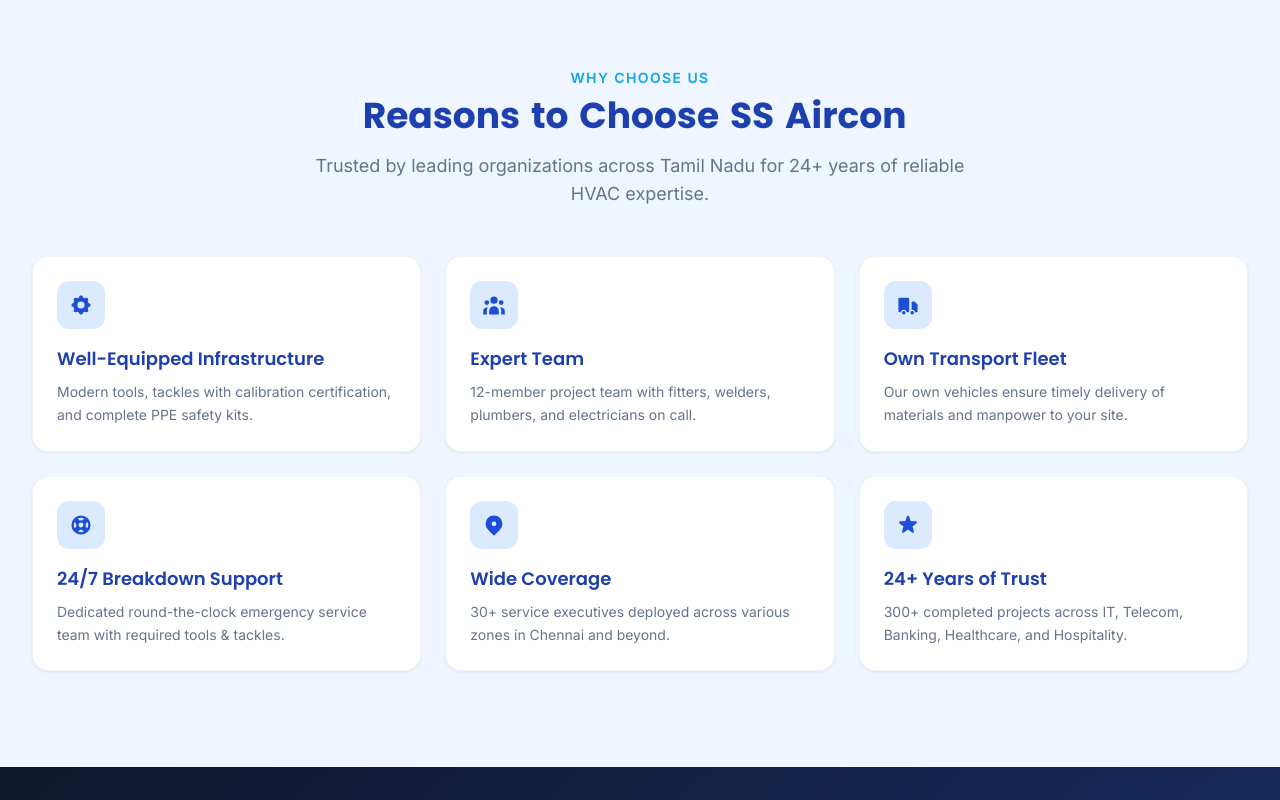
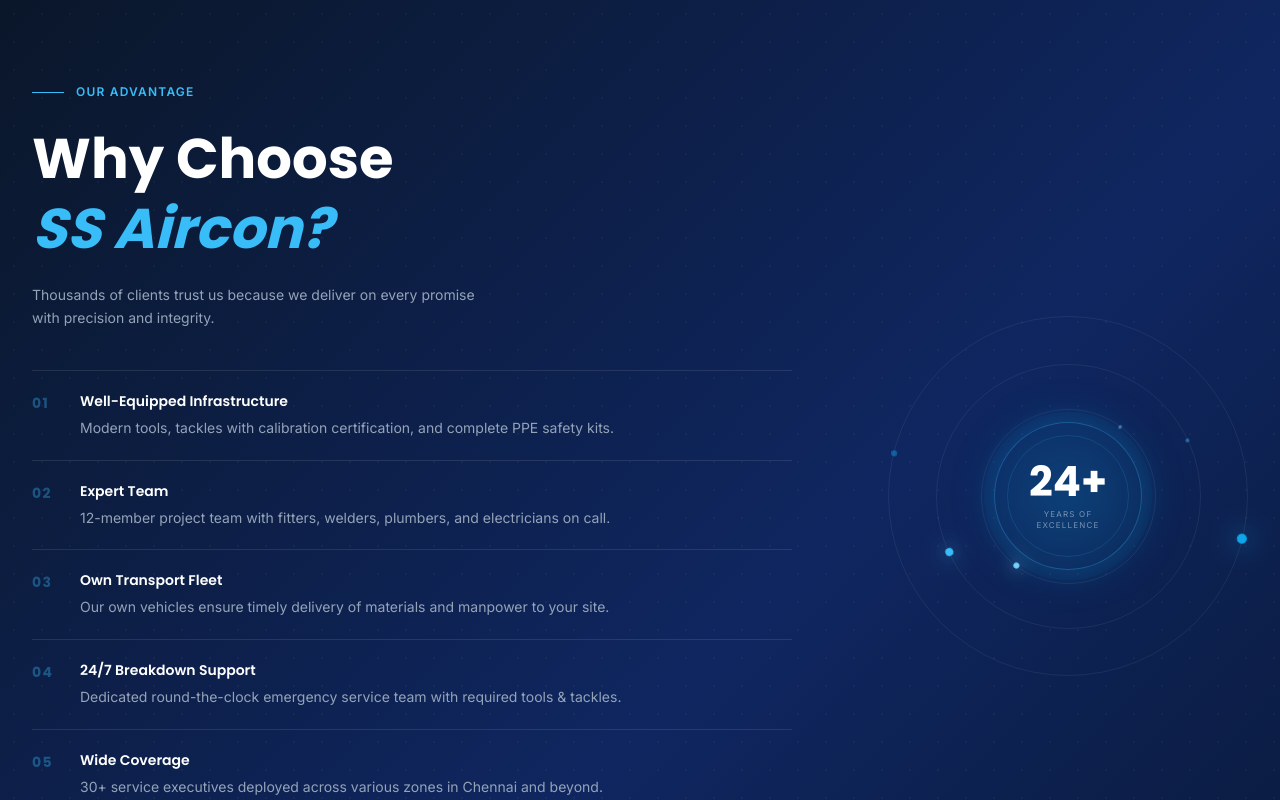
Before and after one commit to Prathap011/ssaircons, a React (Vite) app: page / in a window 1280 px wide. Shown: the part 3640-4440 px from the top of the page. Built offline with nearby package versions, Linux system fonts and the light colour scheme.

Commit message:
feat(ServicesSection, WhyUsSection, Home): enhance UI with improved styling; update section layouts and animations

```diff
--- a/src/components/ServicesSection.jsx
+++ b/src/components/ServicesSection.jsx
@@ -101,14 +101,14 @@ function ServiceCard({ service, index }) {
 
 export default function ServicesSection() {
   return (
-    <section className="section-padding bg-gradient-to-br from-slate-900 to-primary-900" id="services">
+    // <section className="section-padding bg-gradient-to-br from-slate-900 to-primary-900" id="services">
+    <section className="section-padding" id="services">
       <div className="container-custom">
         <SectionTitle
           label="Our Services"
           title="Comprehensive HVAC Services"
           subtitle="From routine maintenance to full HVAC installations — we handle it all with expert precision."
           center
-          dark
         />
         <div className="grid sm:grid-cols-2 lg:grid-cols-4 gap-6">
           {services.map((s, i) => (
--- a/src/components/WhyUsSection.jsx
+++ b/src/components/WhyUsSection.jsx
@@ -1,111 +1,236 @@
 import { motion } from 'framer-motion'
 import { useInView } from '../hooks/useInView'
-import SectionTitle from './SectionTitle'
-import {
-  HiCog,
-  HiUserGroup,
-  HiTruck,
-  HiSupport,
-  HiLocationMarker,
-  HiStar,
-} from 'react-icons/hi'
 
 const reasons = [
   {
-    Icon: HiCog,
+    num: '01',
     title: 'Well-Equipped Infrastructure',
     description: 'Modern tools, tackles with calibration certification, and complete PPE safety kits.',
   },
   {
-    Icon: HiUserGroup,
+    num: '02',
     title: 'Expert Team',
     description: '12-member project team with fitters, welders, plumbers, and electricians on call.',
   },
   {
-    Icon: HiTruck,
+    num: '03',
     title: 'Own Transport Fleet',
-    description: "Our own vehicles ensure timely delivery of materials and manpower to your site.",
+    description: 'Our own vehicles ensure timely delivery of materials and manpower to your site.',
   },
   {
-    Icon: HiSupport,
+    num: '04',
     title: '24/7 Breakdown Support',
     description: 'Dedicated round-the-clock emergency service team with required tools & tackles.',
   },
   {
-    Icon: HiLocationMarker,
+    num: '05',
     title: 'Wide Coverage',
     description: '30+ service executives deployed across various zones in Chennai and beyond.',
   },
   {
-    Icon: HiStar,
+    num: '06',
     title: '24+ Years of Trust',
     description: '300+ completed projects across IT, Telecom, Banking, Healthcare, and Hospitality.',
   },
 ]
 
-const cardVariants = {
-  rest: { y: 0, boxShadow: '0 1px 3px rgba(0,0,0,0.08)' },
-  hover: { y: -8, boxShadow: '0 24px 48px -12px rgba(14,116,144,0.2)' },
+// Orbiting dot ring
+function OrbitRing({ size, duration, dotColor, dotSize = 9, clockwise = true, delay = 0 }) {
+  return (
+    <div
+      className="absolute rounded-full"
+      style={{
+        width: size,
+        height: size,
+        border: '1px solid rgba(255,255,255,0.07)',
+      }}
+    >
+      <motion.div
+        className="absolute inset-0 rounded-full"
+        animate={{ rotate: clockwise ? 360 : -360 }}
+        transition={{ duration, repeat: Infinity, ease: 'linear', delay }}
+      >
+        {/* Primary dot */}
+        <div
+          className="absolute rounded-full"
+          style={{
+            width: dotSize,
+            height: dotSize,
+            background: dotColor,
+            top: -(dotSize / 2),
+            left: '50%',
+            transform: 'translateX(-50%)',
+            boxShadow: `0 0 ${dotSize * 2.5}px ${dotColor}`,
+          }}
+        />
+        {/* Second dot, opposite side */}
+        <div
+          className="absolute rounded-full"
+          style={{
+            width: dotSize * 0.6,
+            height: dotSize * 0.6,
+            background: dotColor,
+            bottom: -(dotSize * 0.6) / 2,
+            left: '50%',
+            transform: 'translateX(-50%)',
+            opacity: 0.45,
+          }}
+        />
+      </motion.div>
+    </div>
+  )
 }
 
-const iconVariants = {
-  rest: { scale: 1, rotate: 0 },
-  hover: { scale: 1.1, rotate: 8, transition: { duration: 0.35 } },
-}
-
-const topBarVariants = {
-  rest: { scaleX: 0 },
-  hover: { scaleX: 1, transition: { duration: 0.3, ease: 'easeOut' } },
-}
-
+// Section
 export default function WhyUsSection() {
   const { ref, inView } = useInView()
 
   return (
-    <section className="section-padding bg-primary-50" id="why-us">
-      <div className="container-custom">
-        <SectionTitle
-          label="Why Choose Us"
-          title="Reasons to Choose SS Aircon"
-          subtitle="Trusted by leading organizations across Tamil Nadu for 24+ years of reliable HVAC expertise."
-          center
-        />
-        <div ref={ref} className="grid sm:grid-cols-2 lg:grid-cols-3 gap-6">
-          {reasons.map((r, i) => (
+    <section
+      id="why-us"
+      ref={ref}
+      className="relative overflow-hidden"
+      style={{ background: 'linear-gradient(135deg, #0a1628 0%, #0f2660 60%, #0a1a3a 100%)' }}
+    >
+      {/* Dot-grid texture */}
+      <div
+        className="absolute inset-0 pointer-events-none"
+        style={{
+          backgroundImage: 'radial-gradient(rgba(255,255,255,0.035) 1px, transparent 1px)',
+          backgroundSize: '28px 28px',
+        }}
+      />
+
+      <div className="container-custom py-20 lg:py-28 relative z-10">
+        <div className="flex flex-col lg:flex-row items-center gap-16 lg:gap-24">
+
+          {/* LEFT PANEL */}
+          <div className="flex-1 w-full">
+
+            {/* Eyebrow */}
             <motion.div
-              key={r.title}
-              initial={{ opacity: 0, y: 30 }}
+              initial={{ opacity: 0, x: -20 }}
+              animate={inView ? { opacity: 1, x: 0 } : {}}
+              transition={{ duration: 0.6 }}
+              className="flex items-center gap-3 mb-6"
+            >
+              <div className="w-8 h-px bg-accent-400" />
+              <span className="text-accent-400 text-xs font-semibold uppercase tracking-widest">
+                Our Advantage
+              </span>
+            </motion.div>
+
+            {/* Heading */}
+            <motion.h2
+              initial={{ opacity: 0, y: 20 }}
               animate={inView ? { opacity: 1, y: 0 } : {}}
-              transition={{ delay: i * 0.1, duration: 0.5 }}
+              transition={{ duration: 0.65, delay: 0.08 }}
+              className="font-heading font-bold text-white leading-tight mb-5"
+              style={{ fontSize: 'clamp(2.1rem, 4.5vw, 3.5rem)' }}
             >
-              <motion.div
-                variants={cardVariants}
-                initial="rest"
-                whileHover="hover"
-                transition={{ duration: 0.3 }}
-                className="bg-white rounded-2xl p-6 border border-slate-100 group cursor-default relative overflow-hidden h-full"
+              Why Choose<br />
+              <span className="italic text-accent-400">SS Aircon?</span>
+            </motion.h2>
+
+            <motion.p
+              initial={{ opacity: 0, y: 16 }}
+              animate={inView ? { opacity: 1, y: 0 } : {}}
+              transition={{ duration: 0.6, delay: 0.16 }}
+              className="text-slate-400 text-sm leading-relaxed mb-10 max-w-md"
+            >
+              Thousands of clients trust us because we deliver on every promise with
+              precision and integrity.
+            </motion.p>
+
+            {/* Numbered list */}
+            <div>
+              {reasons.map((r, i) => (
+                <motion.div
+                  key={r.num}
+                  initial={{ opacity: 0, x: -18 }}
+                  animate={inView ? { opacity: 1, x: 0 } : {}}
+                  transition={{ delay: 0.25 + i * 0.09, duration: 0.5 }}
+                  className="flex gap-5 group py-5 border-t border-white/10 hover:border-accent-500/40 transition-colors duration-300 cursor-default"
+                >
+                  <div
+                    className="font-heading font-bold text-sm tracking-widest mt-0.5 select-none flex-shrink-0 w-7"
+                    style={{ color: 'rgba(56,189,248,0.35)' }}
+                  >
+                    {r.num}
+                  </div>
+                  <div>
+                    <h3 className="font-heading font-semibold text-white text-sm mb-1.5 group-hover:text-accent-400 transition-colors duration-200">
+                      {r.title}
+                    </h3>
+                    <p className="text-slate-400 text-sm leading-relaxed">{r.description}</p>
+                  </div>
+                </motion.div>
+              ))}
+            </div>
+          </div>
+
+          {/* RIGHT PANEL - Orbital */}
+          <div className="flex items-center justify-center flex-shrink-0">
+            <motion.div
+              initial={{ opacity: 0, scale: 0.85 }}
+              animate={inView ? { opacity: 1, scale: 1 } : {}}
+              transition={{ duration: 0.8, delay: 0.3, ease: [0.22, 1, 0.36, 1] }}
+              className="relative flex items-center justify-center"
+              style={{ width: 360, height: 360 }}
+            >
+              {/* Orbit rings + dots */}
+              <OrbitRing size={360} duration={24} dotColor="#0ea5e9" dotSize={10} clockwise />
+              <OrbitRing size={265} duration={16} dotColor="#38bdf8" dotSize={8} clockwise={false} delay={1.8} />
+              <OrbitRing size={175} duration={10} dotColor="#7dd3fc" dotSize={6} clockwise delay={0.9} />
+
+              {/* Ambient glow */}
+              <div
+                className="absolute rounded-full pointer-events-none"
+                style={{
+                  width: 200,
+                  height: 200,
+                  background: 'radial-gradient(circle, rgba(14,165,233,0.18) 0%, transparent 70%)',
+                }}
+              />
+
+              {/* Center badge */}
+              <div
+                className="relative z-10 flex items-center justify-center rounded-full"
+                style={{
+                  width: 148,
+                  height: 148,
+                  background: 'rgba(14,165,233,0.06)',
+                  border: '1.5px solid rgba(56,189,248,0.3)',
+                  boxShadow: '0 0 0 10px rgba(14,165,233,0.04), 0 0 48px rgba(14,165,233,0.18)',
+                  backdropFilter: 'blur(10px)',
+                }}
               >
-                {/* Animated top accent bar */}
-                <motion.div
-                  variants={topBarVariants}
-                  style={{ originX: 0 }}
-                  className="absolute top-0 left-0 right-0 h-[3px] bg-gradient-to-r from-primary-500 to-accent-400 rounded-t-2xl"
+                {/* Inner ring */}
+                <div
+                  className="absolute rounded-full"
+                  style={{
+                    inset: 12,
+                    border: '1px solid rgba(56,189,248,0.15)',
+                  }}
                 />
+                <div className="text-center relative z-10 px-4">
+                  <div
+                    className="font-heading font-bold text-white leading-none"
+                    style={{ fontSize: '2.6rem' }}
+                  >
+                    24+
+                  </div>
+                  <div
+                    className="text-white/45 uppercase tracking-widest leading-snug mt-1.5"
+                    style={{ fontSize: '8px', letterSpacing: '0.15em' }}
+                  >
+                    Years of<br />Excellence
+                  </div>
+                </div>
+              </div>
+            </motion.div>
+          </div>
 
-                {/* Icon in a fixed-size box — scale is contained, never overflows */}
-                <div className="w-12 h-12 rounded-xl bg-primary-100 flex items-center justify-center mb-4 overflow-hidden flex-shrink-0">
-                  <motion.div variants={iconVariants}>
-                    <r.Icon className="w-6 h-6 text-primary-700" />
-                  </motion.div>
-                </div>
-
-                <h3 className="font-heading font-semibold text-primary-800 text-lg mb-2 group-hover:text-primary-600 transition-colors duration-200">
-                  {r.title}
-                </h3>
-                <p className="text-slate-500 text-sm leading-relaxed">{r.description}</p>
-              </motion.div>
-            </motion.div>
-          ))}
         </div>
       </div>
     </section>
--- a/src/pages/Home.jsx
+++ b/src/pages/Home.jsx
@@ -21,7 +21,7 @@ export default function Home() {
       <ProductsSection />
       <WhyUsSection />
       <ServicesSection />
-      <TestimonialsSection />
+      {/* <TestimonialsSection /> */}
       <ContactSection />
     </>
   )
```
